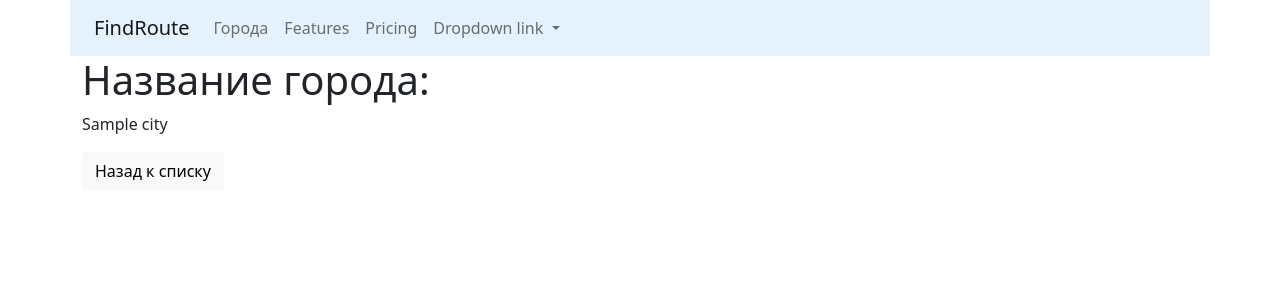
After one commit to Aisuluu1980/find_route, a Django app: page /cities/1/ in a window 1280 px wide. The commit adds this page. Shown: the top 300 px of the page. Run offline with Django 3.2, Linux system fonts and the light colour scheme; tables that the repository leaves empty hold one stand-in row (values such as "Sample post").

Commit message:
Added detail page.

```diff
--- a/cities/__init__.py
+++ b/cities/__init__.py
@@ -0,0 +1 @@
+default_app_config = 'cities.apps.CitiesConfig'
--- a/cities/apps.py
+++ b/cities/apps.py
@@ -3,3 +3,4 @@ from django.apps import AppConfig
 
 class CitiesConfig(AppConfig):
     name = 'cities'
+    verbose_name = 'Населенные пункты'
--- a/cities/models.py
+++ b/cities/models.py
@@ -3,13 +3,13 @@ from django.db import models
 # Create your models here.
 
 class City(models.Model):
-    name = models.CharField(max_length=100, unique=True)
+    name = models.CharField(max_length=100, unique=True, verbose_name='Город')
 
 
     def __str__(self):
         return self.name
 
     class Meta():
-        verbose_name= 'Город'
+        verbose_name = 'Город'
         verbose_name_plural ='Города'
         ordering = ['name']
--- /dev/null
+++ b/cities/templates/cities/detail.html
@@ -0,0 +1,18 @@
+{% extends 'base.html' %}
+{% block title %} Город {% endblock %}
+
+{% block content %}
+<h1>Название города: </h1>
+<div class="row">
+    <div class="col-md">
+     <p>{{object.name}}</p>
+    </div>
+</div>
+<div class="row">
+    <div class="col-md-4">
+        <a href="{% url 'cities:home' %}">
+            <button type="button" class="btn btn-light">Назад к списку</button>
+        </a>
+    </div>
+</div>
+{% endblock %}
--- /dev/null
+++ b/cities/urls.py
@@ -0,0 +1,8 @@
+from django.urls import path
+from cities.views import *
+
+
+urlpatterns = [
+    path('', home, name='home'),
+    path('<int:pk>/', home, name='home'),
+]
--- a/cities/views.py
+++ b/cities/views.py
@@ -1,3 +1,22 @@
-from django.shortcuts import render
+from django.shortcuts import render, get_object_or_404
 
 # Create your views here.
+from cities.models import City
+
+__all__ = (
+    'home',
+)
+
+
+
+def home(request, pk=None):
+    if pk:
+        # city = City.objects.filter(id=pk).first()
+        # city = City.objects.get(id=pk)
+        city = get_object_or_404(City, id=pk)
+        context = {'object':city}
+        return render(request, 'cities/detail.html', context)
+
+    qs = City.objects.all()
+    context = {'objects_list': qs}
+    return render(request, 'cities/home.html', context)
--- a/templates/base.html
+++ b/templates/base.html
@@ -1,3 +1,4 @@
+{% url 'cities:home' as cities_home_url %}
 <!doctype html>
 <html lang="en">
   <head>
@@ -13,14 +14,14 @@
   <body>
   <nav class="navbar navbar-expand-lg navbar-light container" style="background-color: #e3f2fd;">
   <div class="container-fluid">
-    <a class="navbar-brand" href="#">Navbar</a>
+    <a class="navbar-brand" href="{% url 'home' %}">FindRoute</a>
     <button class="navbar-toggler" type="button" data-bs-toggle="collapse" data-bs-target="#navbarNavDropdown" aria-controls="navbarNavDropdown" aria-expanded="false" aria-label="Toggle navigation">
       <span class="navbar-toggler-icon"></span>
     </button>
     <div class="collapse navbar-collapse" id="navbarNavDropdown">
       <ul class="navbar-nav">
-        <li class="nav-item">
-          <a class="nav-link active" aria-current="page" href="#">Home</a>
+        <li class="nav-item {% if request.path == cities_home_url %}active{% endif %} ">
+          <a class="nav-link" href="{% url 'cities:home' %}">Города</a>
         </li>
         <li class="nav-item">
           <a class="nav-link" href="#">Features</a>
--- a/travel/settings.py
+++ b/travel/settings.py
@@ -104,7 +104,7 @@ AUTH_PASSWORD_VALIDATORS = [
 # Internationalization
 # https://docs.djangoproject.com/en/3.1/topics/i18n/
 
-LANGUAGE_CODE = 'en-us'
+LANGUAGE_CODE = 'ru-ru'
 
 TIME_ZONE = 'UTC'
 
--- a/travel/urls.py
+++ b/travel/urls.py
@@ -14,12 +14,14 @@ Including another URLconf
     2. Add a URL to urlpatterns:  path('blog/', include('blog.urls'))
 """
 from django.contrib import admin
-from django.urls import path
+from django.urls import path, include
 from travel.views import home, about
 
 urlpatterns = [
     path('admin/', admin.site.urls),
-    path('home/', home),
-    path('about/', about)
+    path('cities/', include(('cities.urls', 'cities'))),
+    path('', home, name='home'),
+    path('about/', about),
+
 
 ]
```
Also changed, not shown: cities/templates/cities/home.html (added, +15 -0 lines).
